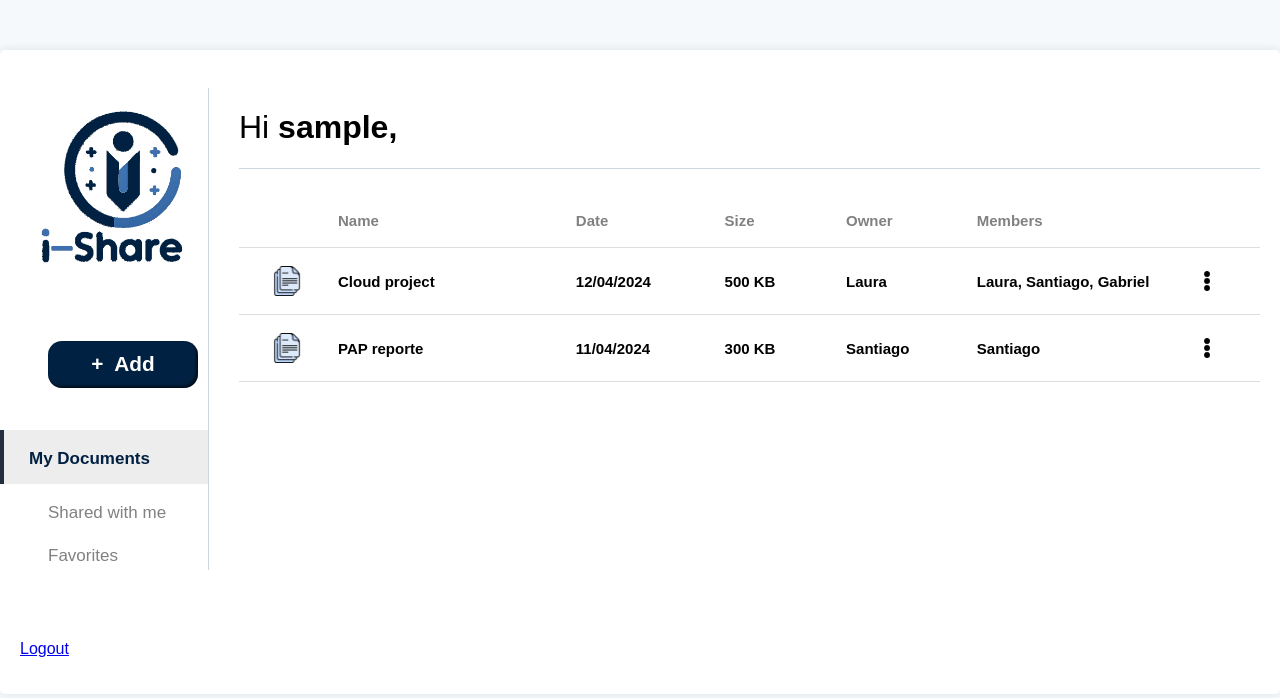
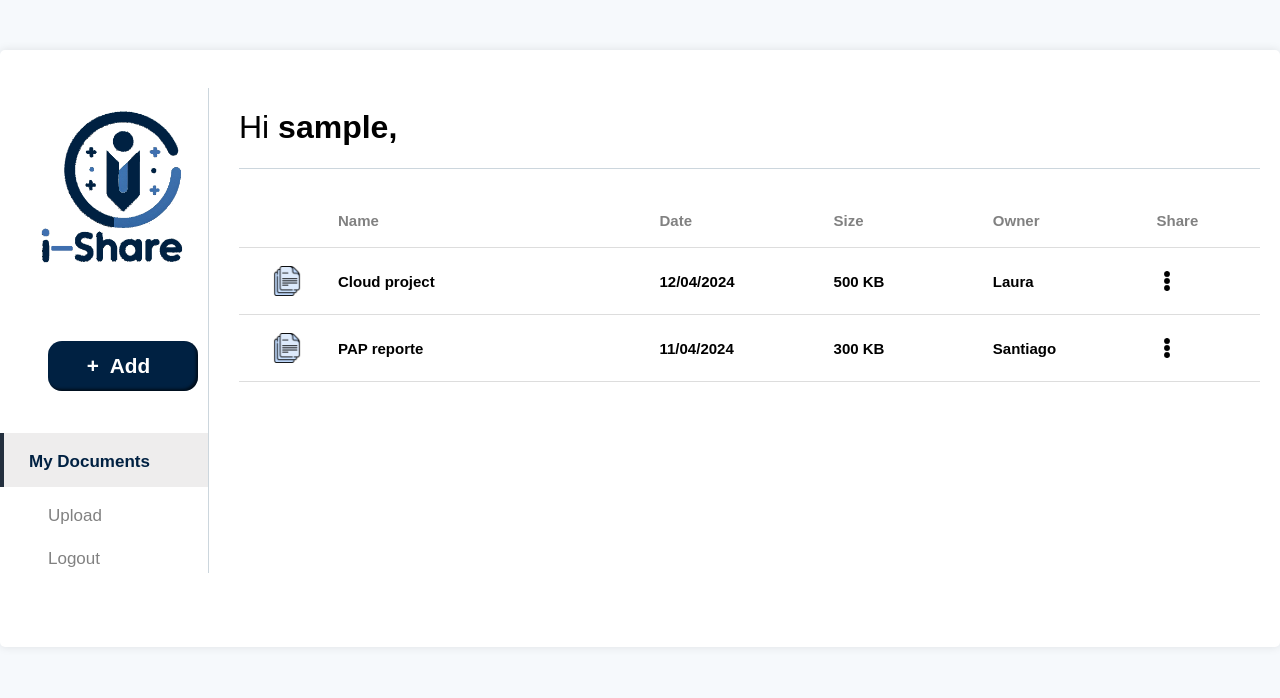
Before and after one commit to ScordovaB/cloud-share, a Flask app: template templates/dashboard.html in a window 1280 px wide. Shown: the top 698 px of the page. Run offline with Flask 3, Linux system fonts and the light colour scheme; the template is opened without the code that fills it: most values are stand-ins (such as "Sample title", 1, 10 or a date in 2020).

Commit message:
style changes

```diff
--- a/static/dashboard_style.css
+++ b/static/dashboard_style.css
@@ -24,11 +24,16 @@ body {
     margin: 0 auto;
 }
 
+.add_button {
+    padding-right:0px;
+}
+
 .upload {
     border: 0;
     line-height: 2.2;
     width: 150px;
     padding-top: 0%;
+    padding-right: 10%;
     font-size: 1.3rem;
     font-family: Century Gothic, sans-serif;
     font-weight: bold;
@@ -36,17 +41,13 @@ body {
     color: #fff;
     border-radius: 14px;
     background-color: #002142;
-
-    box-shadow:
-      inset -2px -2px 3px rgb(0 0 0 / 60%);
-
-    display: block;
-    margin: 0 auto;
+    box-shadow: inset -2px -2px 3px rgb(0 0 0 / 60%);
 }
 
 .upload:hover {
     background-color: #3D74B5;
 }
+
 
 .menu {
     flex: 15%;
@@ -94,6 +95,10 @@ hr {
     margin-left: -20px;
     padding-left: 25px;
     background-color: #eeeded;
+}
+
+.menu a.logout {
+    /*padding-top: 80px;*/
 }
 
 .main {
--- a/static/styles.css
+++ b/static/styles.css
@@ -71,3 +71,38 @@ button:hover{
 input[type="submit"]:hover {
     background-color: #e68a00; /* AWS darker orange */
 }
+
+.upload {
+    border: 0;
+    width: 400px;
+    font-size: 1.2rem;
+    height: 50px;
+    font-family: Century Gothic, sans-serif;
+    text-align: center;
+    color: #fff;
+    border-radius: 10px;
+    background-color: #002142;
+
+    box-shadow:
+      inset -2px -2px 3px rgb(0 0 0 / 60%);
+
+    display: block;
+    margin: 0 auto;
+}
+
+.upload:hover {
+    background-color: #3D74B5;
+}
+
+.home_icon {
+    width: 45px;
+    display: block;
+    margin-left: auto;
+    margin-right: auto;
+}
+
+
+
+.home_icon:hover{
+    background-color: #c0bfbf;
+}
--- a/templates/create_user.html
+++ b/templates/create_user.html
@@ -32,7 +32,7 @@
             <input type="password" id="password" name="password" required>
             <input type="submit" value="Create User">
         </form>
-        <p>Already have an account? <a href="{{ url_for('login') }}">Log in</a>.</p>
+        <p>Already have an account? <a href="{{ url_for('index') }}">Log in</a>.</p>
     </div>
 </body>
 </html>
--- a/templates/dashboard.html
+++ b/templates/dashboard.html
@@ -14,13 +14,13 @@
             <div class="menu">
                 <img class="logo" src="{{ url_for('static', filename='logo3.png') }}" alt="I-Share">
                 <br><br><br>
-                <a href="{{ url_for('upload') }}">
-                    <input class="upload" type="button" value="+  Add">
-                </a>
+                    <a class="add_button" href="{{ url_for('upload') }}">
+                        <input class="upload" type="button" value="+  Add">
+                    </a>
                 <br><br>
                     <a href="#" class="selected">My Documents</a>
-                    <a href="#">Shared with me</a>
-                    <a href="#">Favorites</a>
+                    <a href="{{ url_for('upload') }}">Upload</a>
+                    <a href="{{ url_for('index') }}" class="logout">Logout</a>
             </div>
             <div class="main">
                 <h1>Hi <a>{{username}},</a> </h1><hr>
@@ -30,12 +30,11 @@
                         <thead>
                             <tr>
                                 <th  style="width: 0.5%;"></th>
-                                <th  style="width: 29%;">Name</th>
-                                <th  style="width: 16%;">Date</th>
-                                <th  style="width: 14%;">Size</th>
-                                <th  style="width: 14%;">Owner</th>
-                                <th  style="width: 26%;">Members</th>
-                                <th  style="width: 0.5%;"></th>
+                                <th  style="width: 35%;">Name</th>
+                                <th  style="width: 18%;">Date</th>
+                                <th  style="width: 17%;">Size</th>
+                                <th  style="width: 17%;">Owner</th>
+                                <th  style="width: 13%;">Share</th>
                             </tr>
                         </thead>
                         <tbody>
@@ -45,8 +44,7 @@
                                 <td>12/04/2024</td>
                                 <td>500 KB</td>
                                 <td>Laura</td>
-                                <td>Laura, Santiago, Gabriel</td>
-                                <td><img class="menu_icon" src="{{ url_for('static', filename='menu.png') }}"></td>
+                                <td><a><img class="menu_icon" src="{{ url_for('static', filename='menu.png') }}"></a></td>
                             </tr>
                             <tr>
                                 <td><img class="file_icon" src="{{ url_for('static', filename='file.png') }}"></td>
@@ -54,8 +52,7 @@
                                 <td>11/04/2024</td>
                                 <td>300 KB</td>
                                 <td>Santiago</td>
-                                <td>Santiago</td>
-                                <td><img class="menu_icon" src="{{ url_for('static', filename='menu.png') }}"></td>
+                                <td><a><img class="menu_icon" src="{{ url_for('static', filename='menu.png') }}"></a></td>
                             </tr>
                             <!-- Agrega más filas según sea necesario -->
                         </tbody>
@@ -67,7 +64,9 @@
 
         <div>
             <br><br><br>
-            <p><a href="{{ url_for('index') }}">Logout</a></p>
+           <!-- <a href="{{ url_for('index') }}">
+                <input class="upload" type="button" value="Logout">
+            </a>-->
         </div>
     </div>
 
--- a/templates/upload.html
+++ b/templates/upload.html
@@ -12,8 +12,9 @@
         <!--<h3>Session: {{session}}</h3>--> <!--user_id es lo que se guarda en session-->
         <p>Upload your file here:</p>
         <form method="POST" enctype="multipart/form-data" style="margin-top: 20px;">
-            <input type="file" id="myFile" name="filetosave">
-            <button class="upload">Upload</button>
+            <input type="file" id="myFile" name="filetosave"><br><br>
+            <button class="upload" href="{{ url_for('dashboard') }}">Upload</button><br>
+            <a  href="{{ url_for('dashboard') }}"><img class="home_icon" src="{{ url_for('static', filename='home_logo.png') }}"></a>
           </form>
     </div>
 </body>
```
Also changed, not shown: static/home_logo.png (added).
